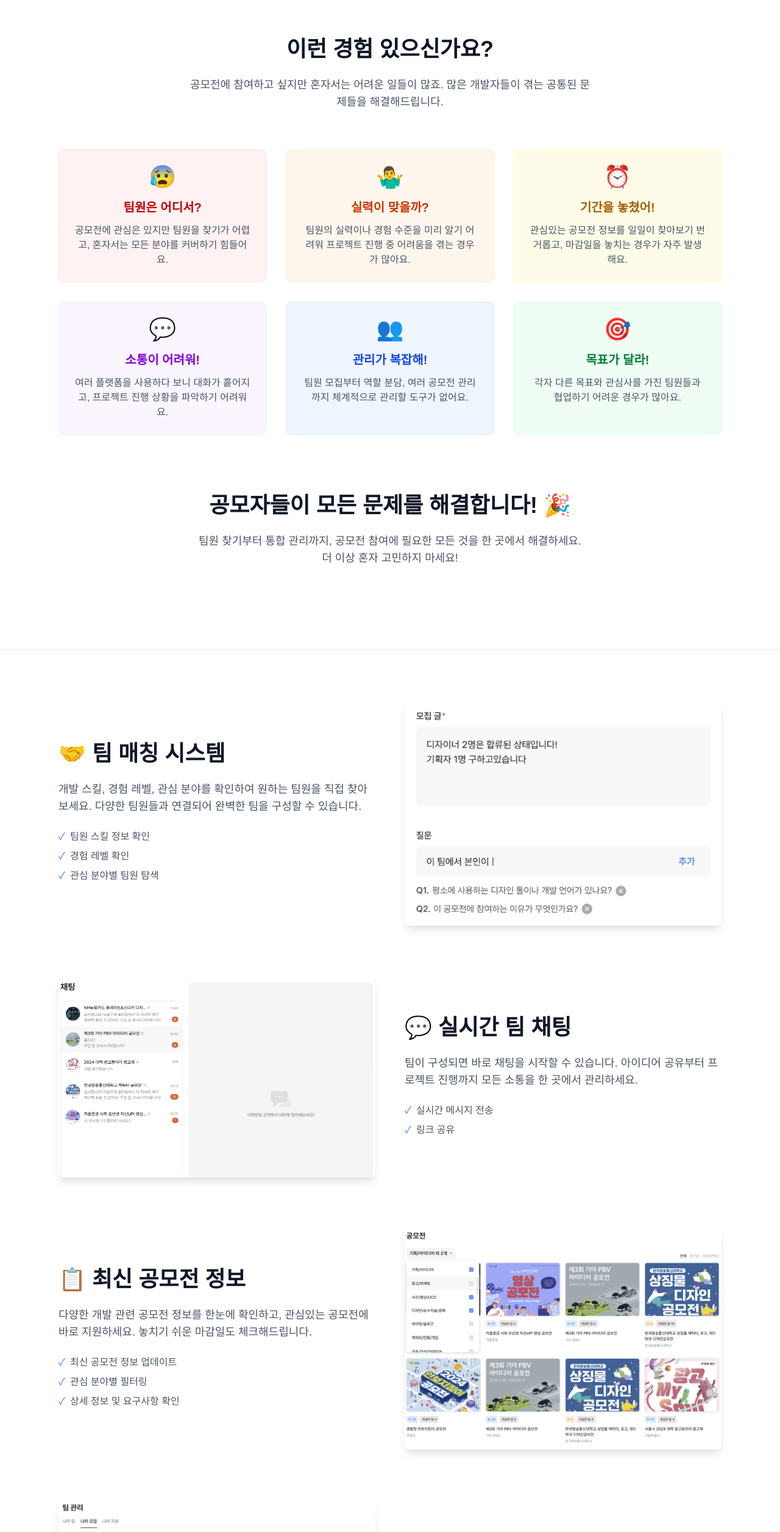
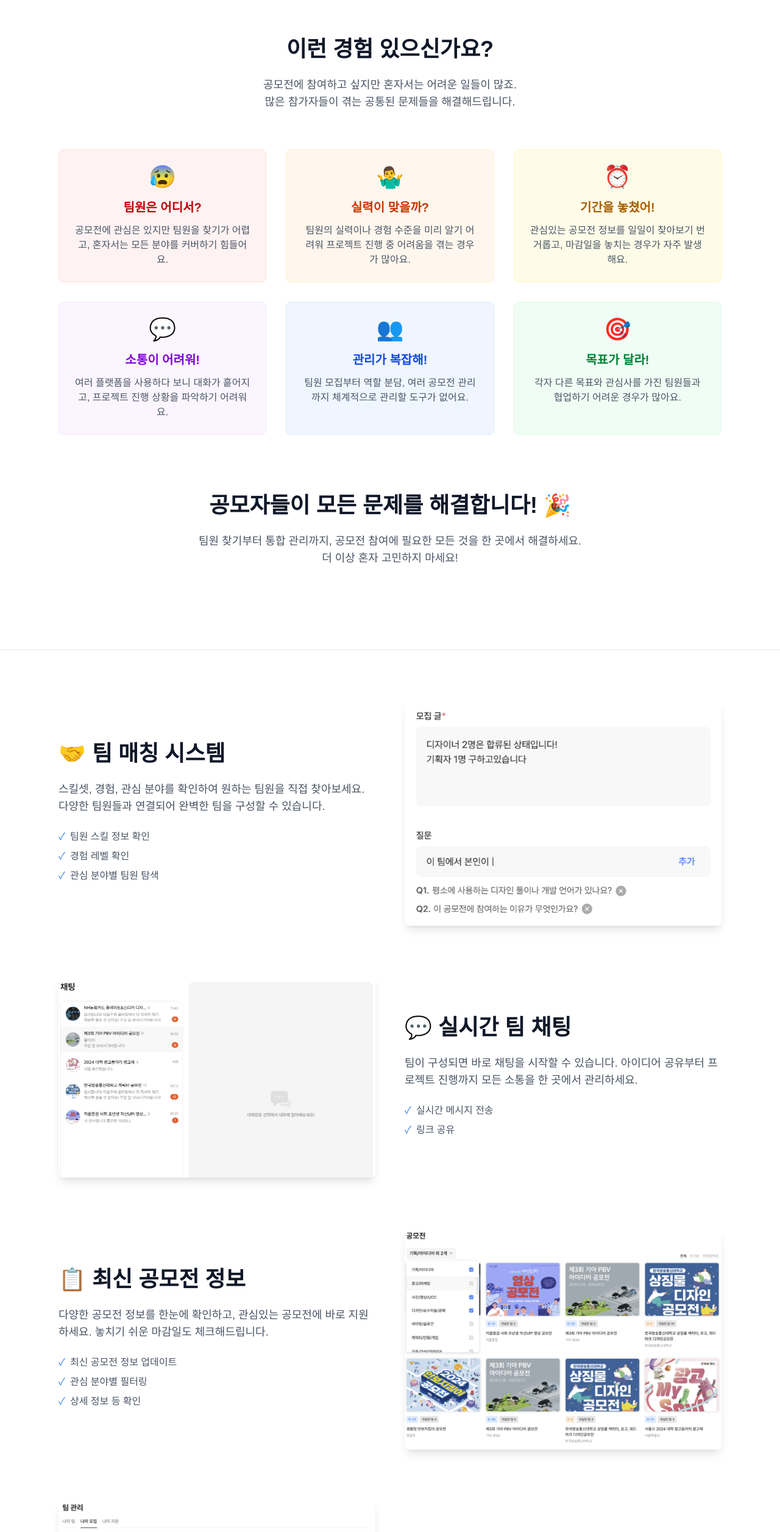
Before and after one commit to KMU-MIS-BALJAGUK/GMJD-WEB, a Next.js app: page / in a window 1280 px wide. Shown: the part 940-3452 px from the top of the page at 61% size. Built offline with nearby package versions, Linux system fonts and the light colour scheme; no server answers; a web font is replaced by a local one.

Commit message:
fix: 멘트 수정

```diff
--- a/src/app/landing/contents-section.tsx
+++ b/src/app/landing/contents-section.tsx
@@ -12,8 +12,8 @@ const ContentsSection = () => {
               이런 경험 있으신가요?
             </h2>
             <p className="text-base md:text-lg text-gray-600 max-w-2xl mx-auto mb-8 md:mb-12">
-              공모전에 참여하고 싶지만 혼자서는 어려운 일들이 많죠. 많은 개발자들이 겪는 공통된
-              문제들을 해결해드립니다.
+              공모전에 참여하고 싶지만 혼자서는 어려운 일들이 많죠. <br />
+              많은 참가자들이 겪는 공통된 문제들을 해결해드립니다.
             </p>
           </div>
         </ScrollAnimation>
--- a/src/app/landing/cta-section.tsx
+++ b/src/app/landing/cta-section.tsx
@@ -12,8 +12,8 @@ const CtaSection = () => {
               지금 바로 시작해보세요!
             </h2>
             <p className="text-base md:text-lg lg:text-xl text-gray-600 mb-6 md:mb-8 max-w-2xl mx-auto">
-              완벽한 팀원을 찾고 성공적인 공모전에 도전해보세요. 개발자들의 성장과 도전을 응원하는
-              공모자들에서 시작하세요.
+              팀을 찾는 순간, 도전은 시작됩니다. <br />
+              공모전의 시작, <strong>공모자들</strong>.
             </p>
             <Link href="/signup">
               <button className="bg-blue text-white px-6 md:px-8 py-3 md:py-4 rounded-lg text-base md:text-lg font-medium hover:bg-blue-600 transition-colors cursor-pointer">
--- a/src/app/landing/features-section.tsx
+++ b/src/app/landing/features-section.tsx
@@ -14,8 +14,8 @@ const FeaturesSection = () => {
                 🤝 팀 매칭 시스템
               </h2>
               <p className="text-base md:text-lg text-gray-600 mb-4 md:mb-6">
-                개발 스킬, 경험 레벨, 관심 분야를 확인하여 원하는 팀원을 직접 찾아보세요. 다양한
-                팀원들과 연결되어 완벽한 팀을 구성할 수 있습니다.
+                스킬셋, 경험, 관심 분야를 확인하여 원하는 팀원을 직접 찾아보세요. 다양한 팀원들과
+                연결되어 완벽한 팀을 구성할 수 있습니다.
               </p>
               <ul className="space-y-2 text-sm md:text-base text-gray-600">
                 <li className="flex items-start">
@@ -86,8 +86,8 @@ const FeaturesSection = () => {
                 📋 최신 공모전 정보
               </h2>
               <p className="text-base md:text-lg text-gray-600 mb-4 md:mb-6">
-                다양한 개발 관련 공모전 정보를 한눈에 확인하고, 관심있는 공모전에 바로 지원하세요.
-                놓치기 쉬운 마감일도 체크해드립니다.
+                다양한 공모전 정보를 한눈에 확인하고, 관심있는 공모전에 바로 지원하세요. 놓치기 쉬운
+                마감일도 체크해드립니다.
               </p>
               <ul className="space-y-2 text-sm md:text-base text-gray-600">
                 <li className="flex items-start">
@@ -100,7 +100,7 @@ const FeaturesSection = () => {
                 </li>
                 <li className="flex items-start">
                   <span className="text-blue mr-2">✓</span>
-                  상세 정보 및 요구사항 확인
+                  상세 정보 등 확인
                 </li>
               </ul>
             </div>
--- a/src/components/common/AnimatedText.tsx
+++ b/src/components/common/AnimatedText.tsx
@@ -21,7 +21,7 @@ const AnimatedText = () => {
 
   return (
     <span
-      className={`inline-block w-[120px] text-right text-blue transition-all duration-300 ${
+      className={`inline-block w-[90px] sm:w-[120px] text-right text-blue transition-all duration-300 ${
         isVisible ? 'opacity-100 translate-y-0' : 'opacity-0 -translate-y-2'
       }`}
     >
```
